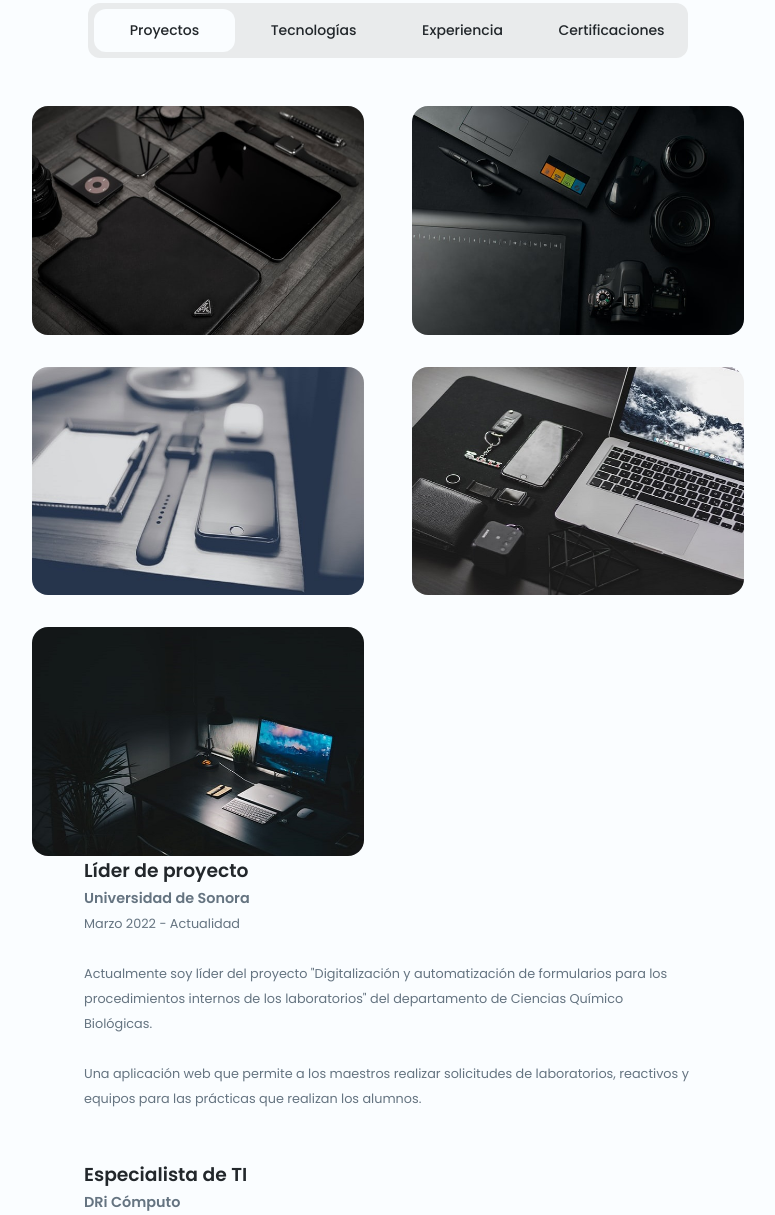
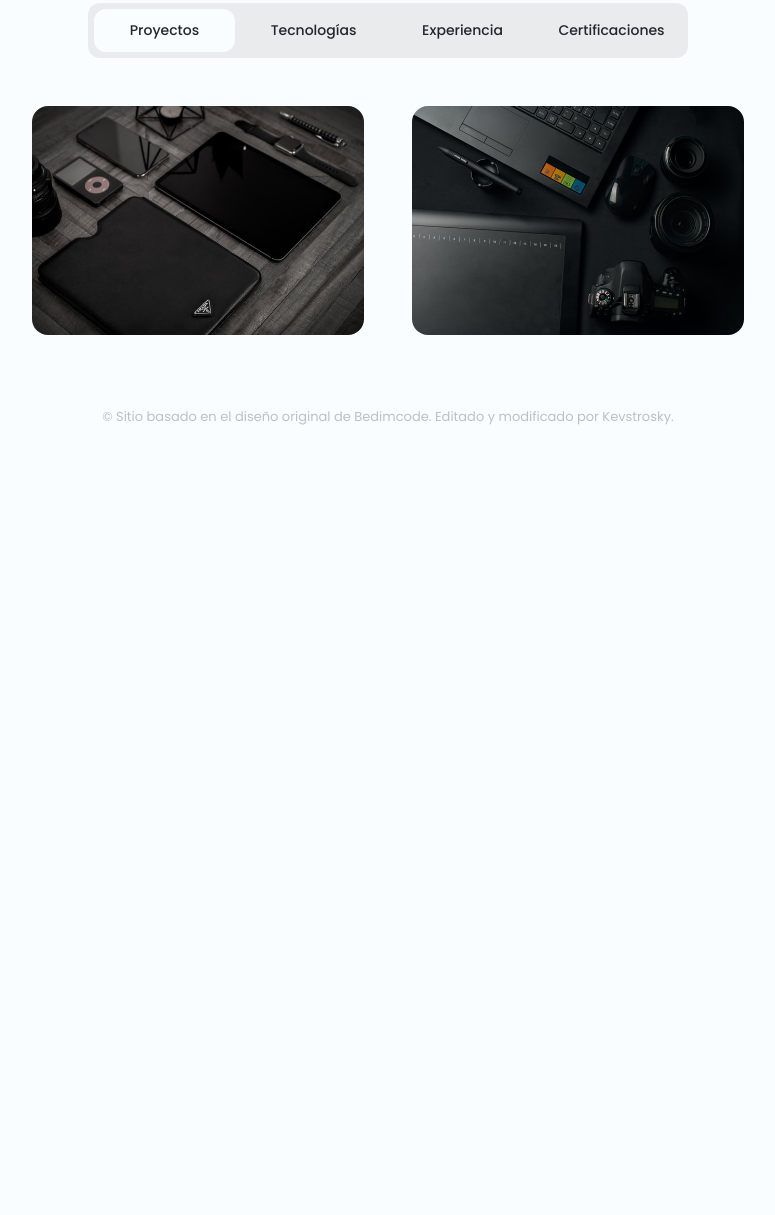
Before and after one commit to Kevstrosky/kevstrosky.github.io, a plain HTML site: page index.html in a window 1280 px wide. Shown: the part 475-1690 px from the top of the page, without its empty margins (252-1027 px from the left). After the commit the page ends 942 px from the top, so only its background shows below. Drawn offline with nearby package versions, Linux system fonts and the light colour scheme.

Commit message:
Main page fixed

```diff
--- a/index.html
+++ b/index.html
@@ -126,47 +126,6 @@
                             </div>
                         </article>
 
-                        <article class="projects__card">
-                            <img src="assets/img/project3.jpg" alt="" class="projects__img">
-
-                            <div class="projects__modal">
-                                <div>
-                                    <span class="projects__subtitle">Movil</span>
-                                    <h3 class="projects__title">Fast food app</h3>
-                                    <a href="#" class="projects__button button button__small">
-                                        <i class="ri-link"></i>
-                                    </a>
-                                </div>
-                            </div>
-                        </article>
-
-                        <article class="projects__card">
-                            <img src="assets/img/project4.jpg" alt="" class="projects__img">
-
-                            <div class="projects__modal">
-                                <div>
-                                    <span class="projects__subtitle">Movil</span>
-                                    <h3 class="projects__title">Travel app</h3>
-                                    <a href="#" class="projects__button button button__small">
-                                        <i class="ri-link"></i>
-                                    </a>
-                                </div>
-                            </div>
-                        </article>
-
-                        <article class="projects__card">
-                            <img src="assets/img/project5.jpg" alt="" class="projects__img">
-
-                            <div class="projects__modal">
-                                <div>
-                                    <span class="projects__subtitle">Design</span>
-                                    <h3 class="projects__title">Music app design</h3>
-                                    <a href="#" class="projects__button button button__small">
-                                        <i class="ri-link"></i>
-                                    </a>
-                                </div>
-                            </div>
-                        </article>
                     </div>
 
 
@@ -302,7 +261,7 @@
 
                     </div>
                                              <!--=============== EXPERIENCE ===============-->
-                                             <div class="experience__content grid filters__active" data-content id="experience">
+                                             <div class="experience__content" data-content id="experience">
                                                 <article class="experience__card">
                                                     <!-- Insert your image in a rectangular format (Ex: 600 x 400, 1000 x 800, 1200 x 1000, etc) -->
                                                 <!--     <img src="assets/img/project1.jpg" alt="" class="projects__img">-->
```
